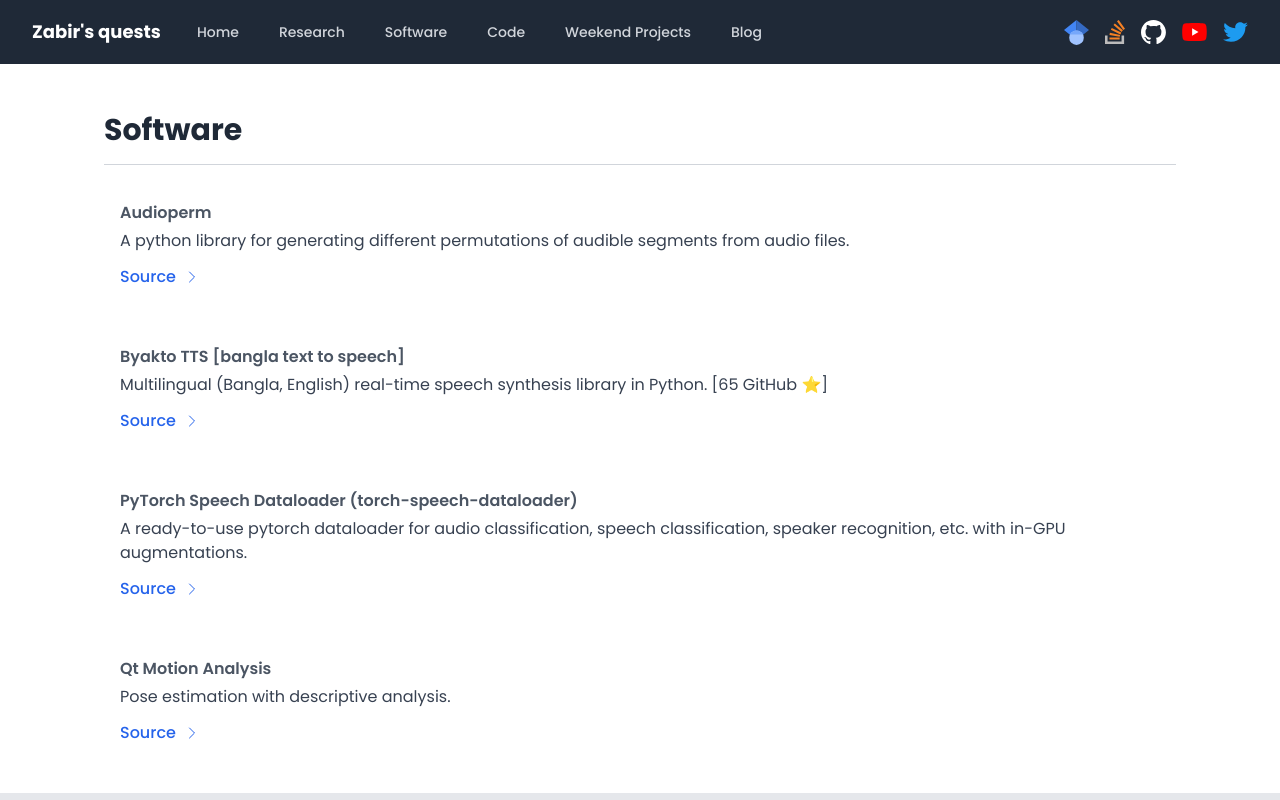
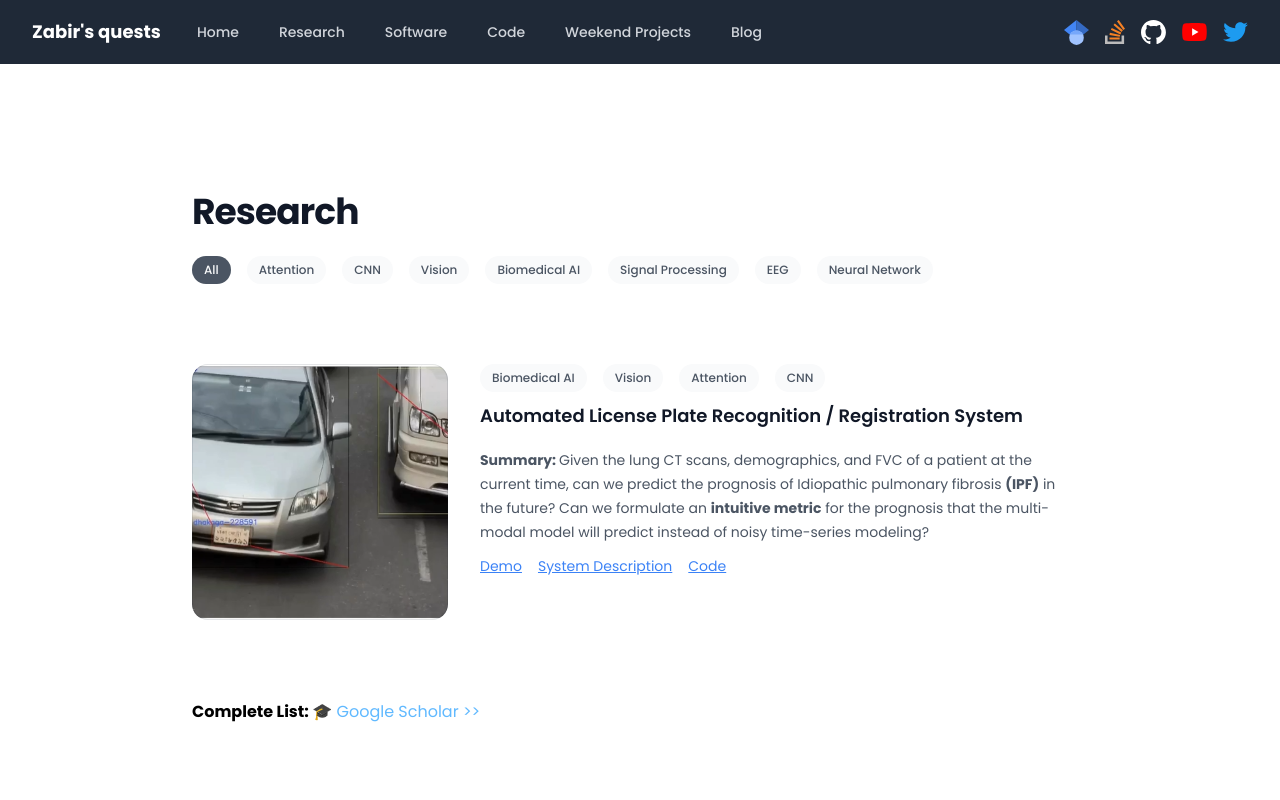
Before and after one commit to furcifer-grad/furcifer-grad.github.io, a website: page software.html in a window 1280 px wide. Shown: the top 800 px of the page. Drawn offline with nearby package versions, Linux system fonts and the light colour scheme.

Commit message:
added more pages

```diff
--- a/software.html
+++ b/software.html
@@ -7,7 +7,6 @@
     <title>Zabir's quests</title>
     <link rel="stylesheet" href="./main.css" />
 
-    <!-- Alpine js  https://alpinejs.dev/ -->
     <script
       defer
       src="https://unpkg.com/alpinejs@3.x.x/dist/cdn.min.js"
@@ -85,7 +84,7 @@
               >
 
               <a
-                href="software.html"
+                href="#"
                 class="text-gray-300 hover:bg-gray-700 hover:text-white px-3 py-2 rounded-md text-sm font-medium"
                 >Software</a
               >
@@ -172,7 +171,6 @@
       <!-- Mobile menu, show/hide based on menu state. -->
       <div x-show="mobileNav" class="sm:hidden" id="mobile-menu">
         <div class="space-y-1 px-2 pt-2 pb-3">
-
           <a
           href="index.html"
           class="text-gray-300 hover:bg-gray-700 hover:text-white px-3 py-2 rounded-md text-sm font-medium"
@@ -187,7 +185,7 @@
         >
 
         <a
-          href="software.html"
+          href="#"
           class="text-gray-300 hover:bg-gray-700 hover:text-white px-3 py-2 rounded-md text-sm font-medium"
           >Software</a
         >
@@ -213,149 +211,168 @@
       </div>
     </nav>
 
-    <!-- hero section -->
+    <section class="bg-white py-24 sm:py-32">
+      <div class="mx-auto max-w-7xl px-6 lg:px-8">
+        <div class="mx-auto max-w-2xl lg:max-w-4xl" x-data="{tag: 'all'}">
+          <h2
+            class="text-3xl font-bold tracking-tight text-gray-900 sm:text-4xl"
+          >
+            Research
+          </h2>
+
+          <div class="flex items-center gap-x-4 text-xs mt-6">
+            <a
+              href="#"
+              class="relative z-10 rounded-full px-3 py-1.5 font-medium"
+              @click.prevent="tag = 'all'"
+              :class="[tag === 'all' ? 'bg-gray-600 text-gray-50' : ' bg-gray-50 text-gray-600']"
+              >All</a
+            >
+            <a
+              href="#"
+              class="relative z-10 rounded-full px-3 py-1.5 font-medium"
+              @click.prevent="tag = 'Attention'"
+              :class="[tag === 'Attention' ? 'bg-gray-600 text-gray-50' : ' bg-gray-50 text-gray-600']"
+              >Attention</a
+            >
+            <a
+              href="#"
+              class="relative z-10 rounded-full px-3 py-1.5 font-medium"
+              @click.prevent="tag = 'CNN'"
+              :class="[tag === 'CNN' ? 'bg-gray-600 text-gray-50' : ' bg-gray-50 text-gray-600']"
+              >CNN</a
+            >
+            <a
+            href="#"
+            class="relative z-10 rounded-full px-3 py-1.5 font-medium"
+            @click.prevent="tag = 'vision'"
+            :class="[tag === 'vision' ? 'bg-gray-600 text-gray-50' : ' bg-gray-50 text-gray-600']"
+            >Vision</a
+          >
+            <a
+              href="#"
+              class="relative z-10 rounded-full px-3 py-1.5 font-medium"
+              @click.prevent="tag = 'Biomedical AI'"
+              :class="[tag === 'Biomedical AI' ? 'bg-gray-600 text-gray-50' : ' bg-gray-50 text-gray-600']"
+              >Biomedical AI</a
+            >
+
+            <a
+            href="#"
+            class="relative z-10 rounded-full px-3 py-1.5 font-medium"
+            @click.prevent="tag = 'Signal Processing'"
+            :class="[tag === 'Signal Processing' ? 'bg-gray-600 text-gray-50' : ' bg-gray-50 text-gray-600']"
+            >Signal Processing</a
+          >
+          <a
+            href="#"
+            class="relative z-10 rounded-full px-3 py-1.5 font-medium"
+            @click.prevent="tag = 'EEG'"
+            :class="[tag === 'EEG' ? 'bg-gray-600 text-gray-50' : ' bg-gray-50 text-gray-600']"
+            >EEG</a
+          >
+          <a
+          href="#"
+          class="relative z-10 rounded-full px-3 py-1.5 font-medium"
+          @click.prevent="tag = 'Neural Network'"
+          :class="[tag === 'Neural Network' ? 'bg-gray-600 text-gray-50' : ' bg-gray-50 text-gray-600']"
+          >Neural Network</a
+        >
 
 
-    <!-- News section -->
-    <section class="mt-12">
-      <div class="max-w-6xl mx-auto px-5 sm:px-10">
-        <h3
-          class="text-gray-800 text-lg sm:text-3xl font-bold mb-5 border-b pb-4 border-gray-300"
-        >
-          Software
-        </h3>
-        <div class="space-y-6">
-          <!-- blogs -->
-          <div
-            class="block group hover:bg-gray-100 rounded-lg transition hover:cursor-default p-4"
-          >
-            <p class="text-gray-600 font-semibold text-base mb-1">
-                Audioperm
 
-            </p>
-            <p class="text-gray-700 text-base">
-                A python library for generating different permutations of audible segments from audio files.
-            </p>
-            <a
-              href="https://github.com/zabir-nabil/audioperm"
-              class="inline-flex items-center space-x-2 text-blue-600 hover:brightness-110 transition-transform hover:cursor-pointer mt-3 font-medium"
-            >
-              <span>Source</span>
-              <svg
-                xmlns="http://www.w3.org/2000/svg"
-                fill="none"
-                viewBox="0 0 24 24"
-                stroke-width="1.5"
-                stroke="currentColor"
-                class="w-4 h-4"
-              >
-                <path
-                  stroke-linecap="round"
-                  stroke-linejoin="round"
-                  d="M8.25 4.5l7.5 7.5-7.5 7.5"
-                />
-              </svg>
-            </a>
-          </div>
-          <div
-            class="block group hover:bg-gray-100 rounded-lg transition hover:cursor-default p-4"
-          >
-            <p class="text-gray-600 font-semibold text-base mb-1">
-                Byakto TTS [bangla text to speech]
-            </p>
-            <p class="text-gray-700 text-base">
-                Multilingual (Bangla, English) real-time speech synthesis library in Python. [65 GitHub ⭐]
-
-            </p>
-            <a
-              href="https://github.com/zabir-nabil/bangla-tts"
-              class="inline-flex items-center space-x-2 text-blue-600 hover:brightness-110 transition-transform hover:cursor-pointer mt-3 font-medium"
-            >
-              <span>Source</span>
-              <svg
-                xmlns="http://www.w3.org/2000/svg"
-                fill="none"
-                viewBox="0 0 24 24"
-                stroke-width="1.5"
-                stroke="currentColor"
-                class="w-4 h-4"
-              >
-                <path
-                  stroke-linecap="round"
-                  stroke-linejoin="round"
-                  d="M8.25 4.5l7.5 7.5-7.5 7.5"
-                />
-              </svg>
-            </a>
-          </div>
-          <div
-            class="block group hover:bg-gray-100 rounded-lg transition hover:cursor-default p-4"
-          >
-            <p class="text-gray-600 font-semibold text-base mb-1">
-              PyTorch Speech Dataloader (torch-speech-dataloader)
-            </p>
-            <p class="text-gray-700 text-base">
-                A ready-to-use pytorch dataloader for audio classification, speech classification, speaker recognition, etc. with in-GPU augmentations.
-
-            </p>
-            <a
-              href="https://github.com/zabir-nabil/torch-speech-dataloader"
-              class="inline-flex items-center space-x-2 text-blue-600 hover:brightness-110 transition-transform hover:cursor-pointer mt-3 font-medium"
-            >
-              <span>Source</span>
-              <svg
-                xmlns="http://www.w3.org/2000/svg"
-                fill="none"
-                viewBox="0 0 24 24"
-                stroke-width="1.5"
-                stroke="currentColor"
-                class="w-4 h-4"
-              >
-                <path
-                  stroke-linecap="round"
-                  stroke-linejoin="round"
-                  d="M8.25 4.5l7.5 7.5-7.5 7.5"
-                />
-              </svg>
-            </a>
-          </div>
-
-        <div
-          class="block group hover:bg-gray-100 rounded-lg transition hover:cursor-default p-4"
-        >
-          <p class="text-gray-600 font-semibold text-base mb-1">
-              Qt Motion Analysis
-
-          </p>
-          <p class="text-gray-700 text-base">
-            Pose estimation with descriptive analysis.
-          </p>
-          <a
-            href="https://github.com/zabir-nabil/qt-motion-analysis"
-            class="inline-flex items-center space-x-2 text-blue-600 hover:brightness-110 transition-transform hover:cursor-pointer mt-3 font-medium"
-          >
-            <span>Source</span>
-            <svg
-              xmlns="http://www.w3.org/2000/svg"
-              fill="none"
-              viewBox="0 0 24 24"
-              stroke-width="1.5"
-              stroke="currentColor"
-              class="w-4 h-4"
-            >
-              <path
-                stroke-linecap="round"
-                stroke-linejoin="round"
-                d="M8.25 4.5l7.5 7.5-7.5 7.5"
-              />
-            </svg>
-          </a>
           </div>
 
 
+          <div class="mt-16 space-y-20 lg:mt-20 lg:space-y-20">
+            <article
+              x-data="{tags: ['Biomedical AI', 'vision', 'Attention', 'CNN']}"
+              x-show="tags.includes(tag) || tag === 'all'"
+              x-clock
+              class="relative isolate flex flex-col gap-8 lg:flex-row"
+            >
+              <div
+                class="relative aspect-[16/9] sm:aspect-[2/1] lg:aspect-square lg:w-64 lg:shrink-0"
+              >
+                <img
+                  src="assets/alpr.PNG"
+                  alt=""
+                  class="absolute inset-0 h-full w-full rounded-2xl bg-gray-50 object-cover"
+                />
+                <div
+                  class="absolute inset-0 rounded-2xl ring-1 ring-inset ring-gray-900/10"
+                ></div>
+              </div>
+              <div>
+                <div class="flex items-center gap-x-4 text-xs">
+                  <template x-for="tagItem in tags">
+                    <span
+                      class="relative z-10 rounded-full bg-gray-50 px-3 py-1.5 font-medium text-gray-600 capitalize"
+                      x-text="tagItem"
+                      ></span
+                    >
+                  </template>
+                </div>
+                <div class="group relative max-w-xl">
+                  <h3
+                    class="mt-3 text-lg font-semibold leading-6 text-gray-900 hover:text-gray-600"
+                  >
+                    <a href="https://arxiv.org/abs/2104.05889">
+                      <!-- <span class="absolute inset-0"></span> -->
+                      Automated License Plate Recognition / Registration System
+                    </a>
+                  </h3>
+                  <p class="mt-5 text-sm leading-6 text-gray-600">
+                    <strong>Summary: </strong>  Given the lung CT scans, demographics, and FVC of a patient at the current time, can we predict the prognosis of Idiopathic pulmonary fibrosis  <strong>(IPF)</strong> in the future? Can we formulate an <strong>intuitive metric</strong> for the prognosis that the multi-modal model will predict instead of noisy time-series modeling?
+
+                  </p>
+                </div>
+                <div class="flex items-center space-x-4 mt-3">
+                  <a
+                    href="https://arxiv.org/abs/2104.05889"
+                    class="text-blue-500 text-sm hover:text-blue-400 underline"
+                    >Demo</a
+                  >
+                  <a
+                    href="https://www.cs.ryerson.ca/~amirul/pmb_66_22_225013.pdf"
+                    class="text-blue-500 text-sm hover:text-blue-400 underline"
+                    >System Description</a
+                  >
+                  <a
+                    href="https://github.com/zabir-nabil/Fibro-CoSANet"
+                    class="text-blue-500 text-sm hover:text-blue-400 underline"
+                    >Code</a
+                  >
+                </div>
+              </div>
+            </article>
+
+
+            <article
+
+            >
+              <!-- <div
+                class="relative aspect-[16/9] sm:aspect-[2/1] lg:aspect-square lg:w-64 lg:shrink-0"
+              >
+                <img
+                  src="https://images.unsplash.com/photo-1547586696-ea22b4d4235d?ixlib=rb-4.0.3&ixid=MnwxMjA3fDB8MHxwaG90by1wYWdlfHx8fGVufDB8fHx8&auto=format&fit=crop&w=3270&q=80"
+                  alt=""
+                  class="absolute inset-0 h-full w-full rounded-2xl bg-gray-50 object-cover"
+                />
+                <div
+                  class="absolute inset-0 rounded-2xl ring-1 ring-inset ring-gray-900/10"
+                ></div>
+              </div> -->
+
+              <strong> Complete List: </strong> <a style = "color: #60b9ff " href="https://scholar.google.com/citations?user=Fd1-G4YAAAAJ&hl=en"> 🎓 Google Scholar >> </a>
+
+            </article>
+
+          </div>
         </div>
       </div>
     </section>
+
 
     <footer class="bg-gray-200 p-5 py-10 flex items-center justify-center mt-8">
       <p class="text-center text-gray-700 text-sm">
```
Also changed, not shown: research.html (+25 -8 lines), assets/alpr.PNG (added), assets/cvae.PNG (added), assets/cvae_model.PNG (added). Lines whose indentation alone changed are shown as unchanged.
